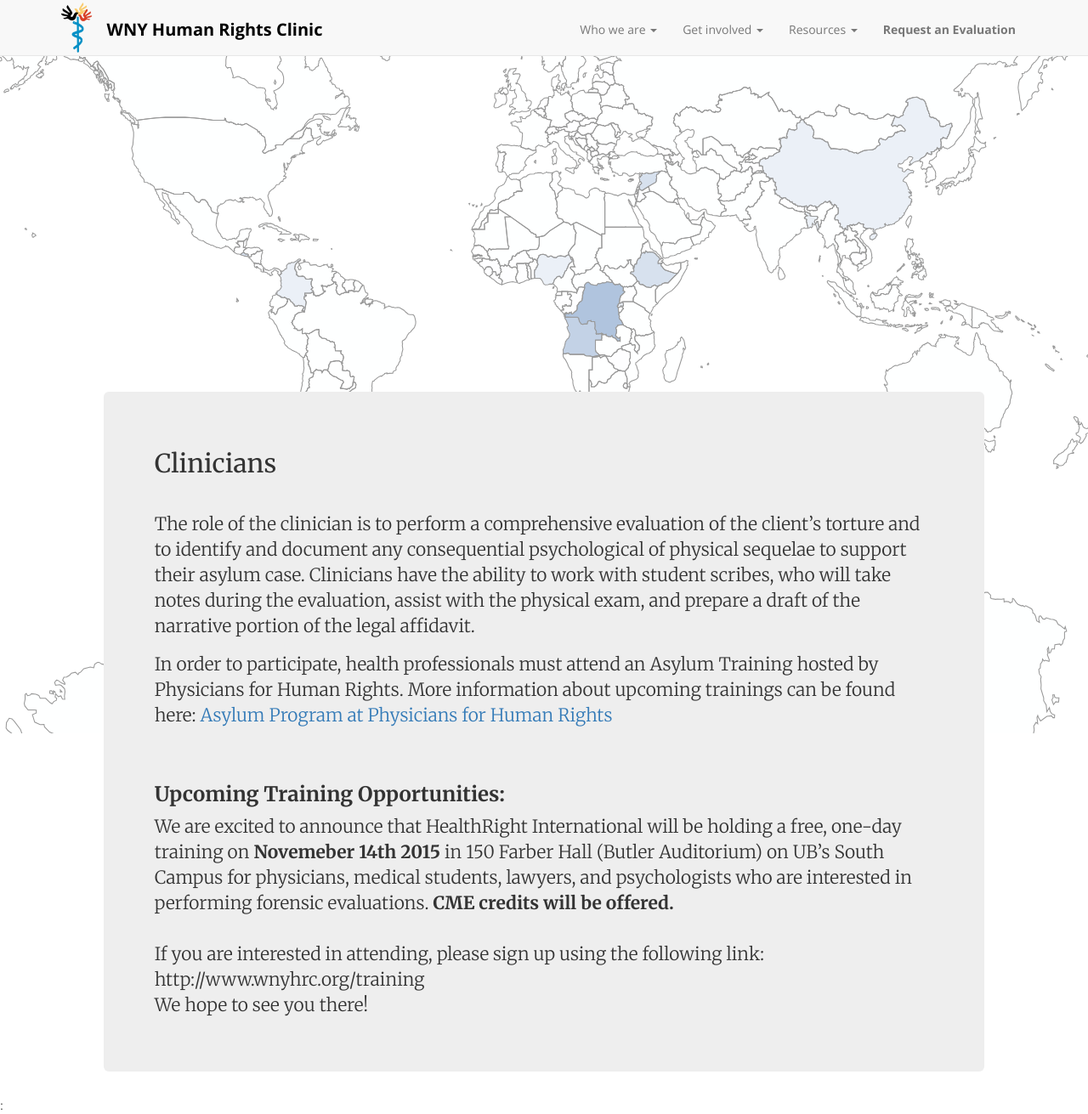
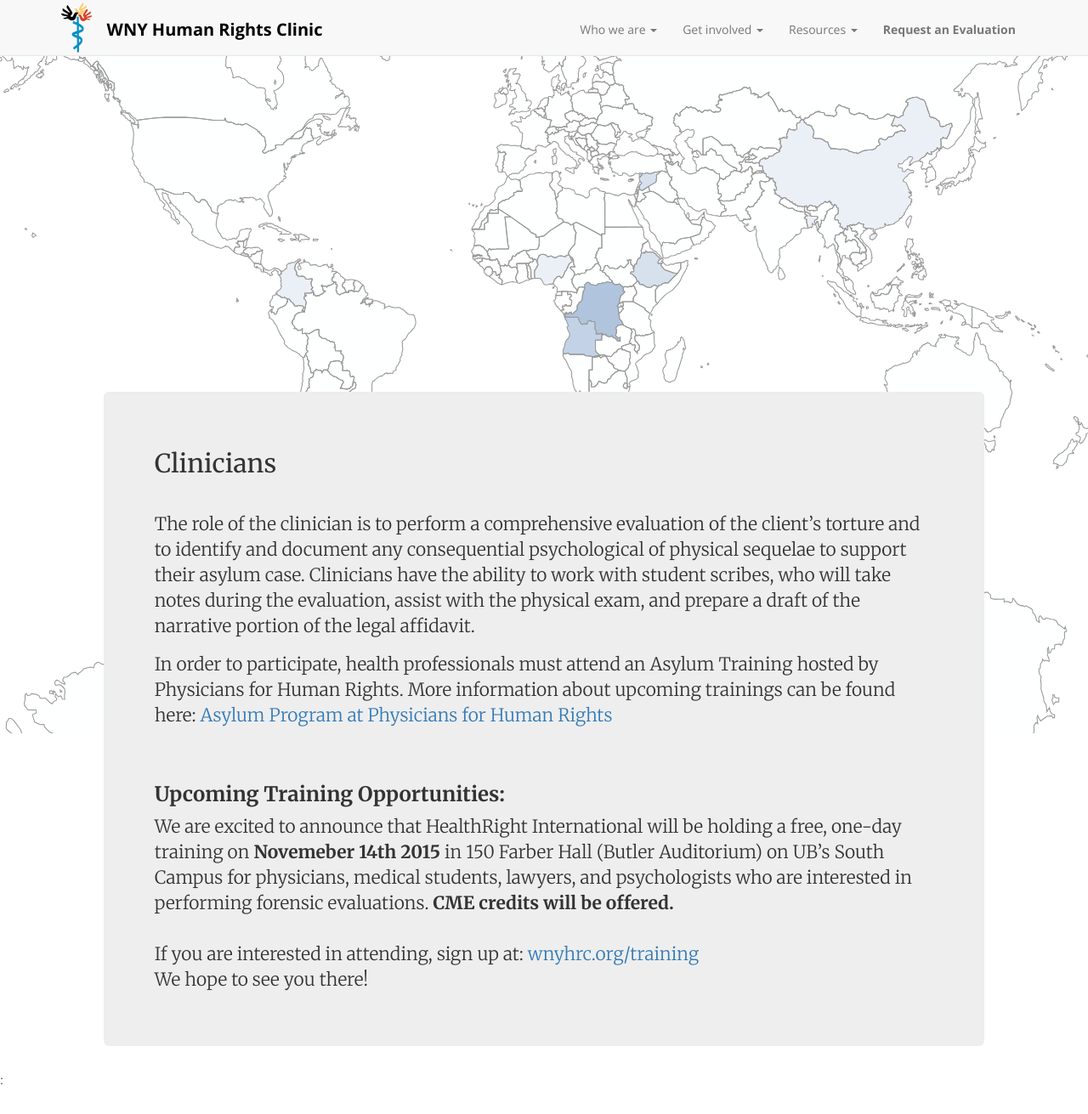
Before and after one commit to bquarant/wnyhrc, a Jekyll site: the page built from clinicians.md, in a window 1280 px wide and 1311 px high. Shown: the whole window at 85% size. Built offline with Jekyll 4.4.1, drawn with Linux system fonts in a browser that asks for light colours; comment, search, counter and statistics services are not loaded.

Commit message:
make training link better

```diff
--- a/clinicians.md
+++ b/clinicians.md
@@ -14,6 +14,6 @@
 <h3><strong>Upcoming Training Opportunities:</strong></h3>
 We are excited to announce that HealthRight International will be holding a free, one-day training on <strong>Novemeber 14th 2015</strong> in 150 Farber Hall (Butler Auditorium) on UB's South Campus for physicians, medical students, lawyers, and psychologists who are interested in performing forensic evaluations. <strong>CME credits will be offered.</strong>
 <br>
-If you are interested in attending, please sign up using the following link: http://www.wnyhrc.org/training
+If you are interested in attending, sign up at: <a href="http://www.wnyhrc.org/training">wnyhrc.org/training</a>
 <br>
 We hope to see you there!
```
